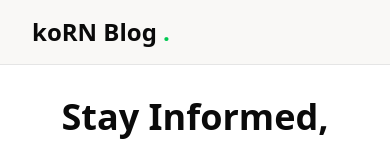
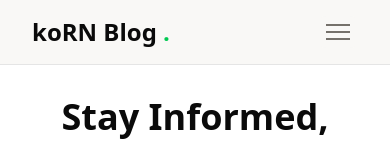
Before and after one commit to wuttichai-jeenkaew/Personal-Blog, a React (Vite) app: page / in a window 390 px wide. Shown: the top 141 px of the page. Built offline with nearby package versions, Linux system fonts and the light colour scheme.

Commit message:
fix:navbar+article

```diff
--- a/src/components/ArticleSection.jsx
+++ b/src/components/ArticleSection.jsx
@@ -37,7 +37,7 @@ export function SelectDemo() {
 }
 
 export function InputDemo() {
-  return <Input type="email" placeholder="Search" className="w-[366px]"/>;
+  return <Input type="email" placeholder="Search" className="w-[366px] bg-[#FFFFFF]"/>;
 }
 
 function ArticleSection() {
--- a/src/components/Navbar.jsx
+++ b/src/components/Navbar.jsx
@@ -1,30 +1,58 @@
+import { useState } from "react";
 
+
+export function HamburgerMenu() {
+  const [isOpen, setIsOpen] = useState(false);
+
+  return (
+    <div className="relative ">
+      {/* ปุ่ม Hamburger */}
+      <button
+        className="flex flex-col space-y-[5px] p-2 rounded-md  bg-[#F9F8F6] "
+        onClick={() => setIsOpen(!isOpen)}
+      >
+        <div className="w-6 h-0.5 bg-[#75716B]"></div>
+        <div className="w-6 h-0.5 bg-[#75716B]"></div>
+        <div className="w-6 h-0.5 bg-[#75716B]"></div>
+      </button>
+
+      {/* เมนู Dropdown */}
+      {isOpen && (
+        <div className="mt-2 w-[100vw] h-[204px] bg-white border shadow-lg rounded-md absolute right-[-33px] top-[40px]">
+          <div className="flex flex-col gap-4 h-full justify-center w-full">
+          <button className="px-9 py-2 rounded-full border-1 border-[#75716B]  mx-6">Log in</button>
+          <button className="px-8 py-2 bg-gray-900 text-white rounded-full hover:bg-gray-700 transition-colors mx-6">
+            Sign up
+          </button>
+          </div>
+        </div>
+      )}
+    </div>
+  );
+}
 
 
 function Navbar() {
   return (
     <>
       <nav className="flex items-center justify-between py-4 px-8 bg-[#F9F8F6] border-b relative">
-      <a className="text-2xl font-bold">
-        koRN Blog <span className="text-green-500">.</span>
-      </a>
-      <div className="hidden md:flex space-x-4">
-          <button
+        <a className="text-2xl font-bold">
+          koRN Blog <span className="text-green-500">.</span>
+        </a>
 
-            className="px-9 py-2 rounded-full border"
-          >
-            Log in
+        <div className="flex items-center justify-center">
+          <button className="lg:hidden ">
+           <HamburgerMenu/>
           </button>
-          <button
+        </div>
 
-            className="px-8 py-2 bg-gray-900 text-white rounded-full hover:bg-gray-700 transition-colors"
-          >
+        <div className="hidden md:flex space-x-4">
+          <button className="px-9 py-2 rounded-full border">Log in</button>
+          <button className="px-8 py-2 bg-gray-900 text-white rounded-full hover:bg-gray-700 transition-colors">
             Sign up
           </button>
         </div>
       </nav>
-
-
     </>
   );
 }
```
